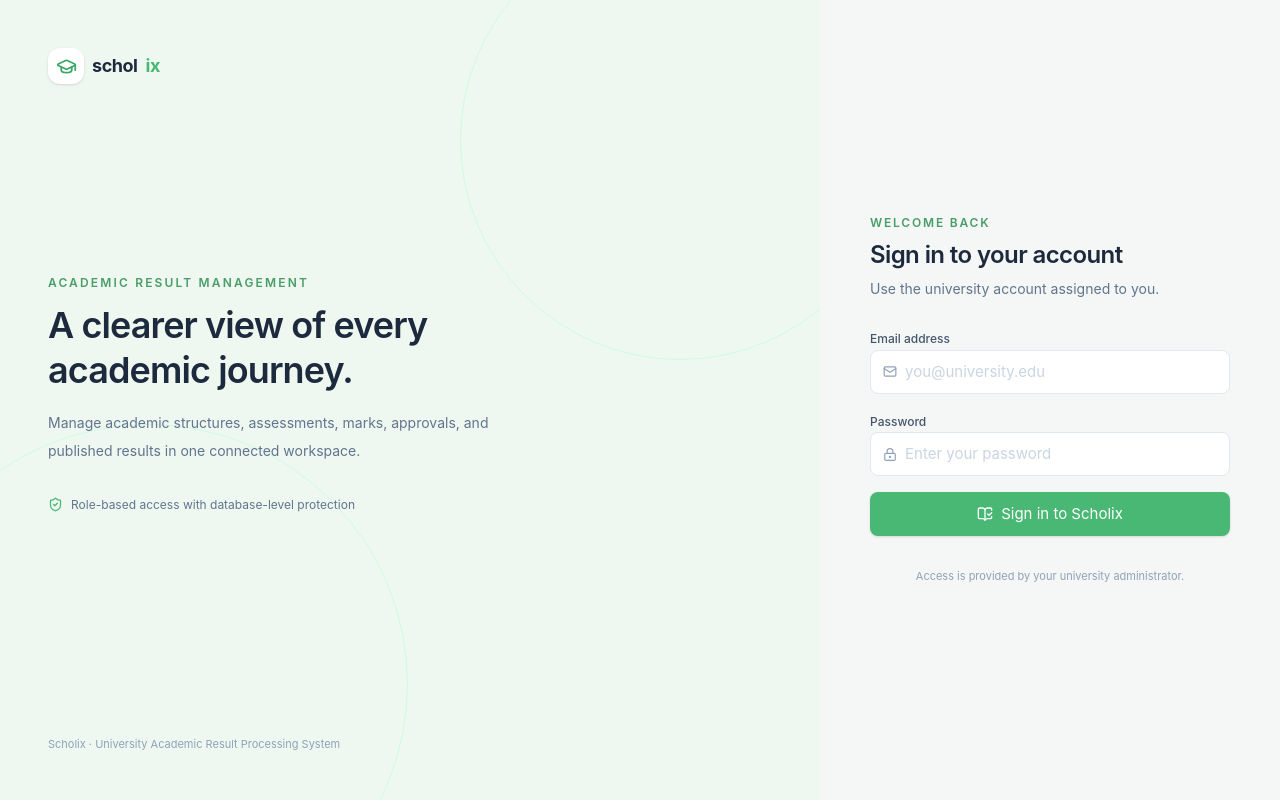
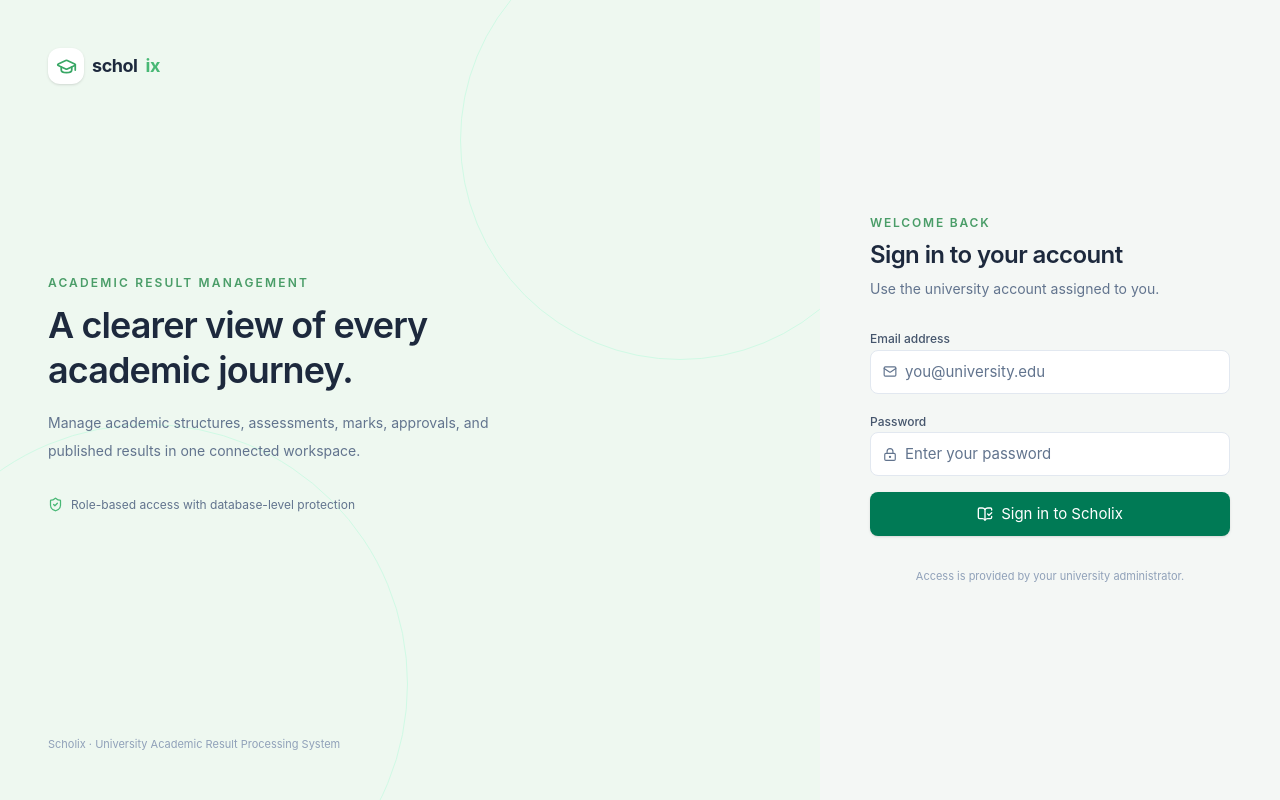
Before and after one commit to onnnoy/scholix-university, a Next.js app: page /login in a window 1280 px wide. Built offline with nearby package versions, Linux system fonts and the light colour scheme.

Commit message:
Improve login form contrast and keyboard focus

```diff
--- a/app/(auth)/login/login-form.tsx
+++ b/app/(auth)/login/login-form.tsx
@@ -13,21 +13,21 @@ export function LoginForm() {
     <form action={action} className="space-y-4">
       <label className="block space-y-1.5">
         <span className="text-xs font-medium text-slate-600">Email address</span>
-        <span className="flex h-11 items-center gap-2 rounded-lg border border-slate-200 bg-white px-3 focus-within:border-emerald-400 focus-within:ring-2 focus-within:ring-emerald-100">
-          <Mail size={15} className="text-slate-400" />
-          <input name="email" type="email" autoComplete="email" required placeholder="you@university.edu" className="w-full bg-transparent text-sm outline-none placeholder:text-slate-300" />
+        <span className="flex h-11 items-center gap-2 rounded-lg border border-slate-200 bg-white px-3 focus-within:border-emerald-700 focus-within:ring-2 focus-within:ring-emerald-200 focus-within:outline focus-within:outline-2 focus-within:outline-offset-2 focus-within:outline-emerald-700">
+          <Mail size={15} aria-hidden="true" className="text-slate-500" />
+          <input name="email" type="email" autoComplete="email" required placeholder="you@university.edu" className="w-full bg-transparent text-sm outline-none placeholder:text-slate-500" />
         </span>
       </label>
       <label className="block space-y-1.5">
         <span className="text-xs font-medium text-slate-600">Password</span>
-        <span className="flex h-11 items-center gap-2 rounded-lg border border-slate-200 bg-white px-3 focus-within:border-emerald-400 focus-within:ring-2 focus-within:ring-emerald-100">
-          <LockKeyhole size={15} className="text-slate-400" />
-          <input name="password" type="password" autoComplete="current-password" required placeholder="Enter your password" className="w-full bg-transparent text-sm outline-none placeholder:text-slate-300" />
+        <span className="flex h-11 items-center gap-2 rounded-lg border border-slate-200 bg-white px-3 focus-within:border-emerald-700 focus-within:ring-2 focus-within:ring-emerald-200 focus-within:outline focus-within:outline-2 focus-within:outline-offset-2 focus-within:outline-emerald-700">
+          <LockKeyhole size={15} aria-hidden="true" className="text-slate-500" />
+          <input name="password" type="password" autoComplete="current-password" required placeholder="Enter your password" className="w-full bg-transparent text-sm outline-none placeholder:text-slate-500" />
         </span>
       </label>
       {state.error ? <p role="alert" className="rounded-lg border border-rose-100 bg-rose-50 px-3 py-2 text-xs text-rose-700">{state.error}</p> : null}
-      <button disabled={pending} className="flex h-11 w-full items-center justify-center gap-2 rounded-lg bg-[#4ab875] text-sm font-semibold text-white shadow-sm transition hover:bg-[#3da868] disabled:cursor-not-allowed disabled:opacity-70">
-        {pending ? <LoaderCircle size={16} className="animate-spin" /> : <BookOpenCheck size={16} />}
+      <button disabled={pending} className="flex h-11 w-full items-center justify-center gap-2 rounded-lg bg-emerald-700 text-sm font-semibold text-white shadow-sm transition hover:bg-emerald-800 disabled:cursor-not-allowed disabled:opacity-70">
+        {pending ? <LoaderCircle size={16} aria-hidden="true" className="animate-spin" /> : <BookOpenCheck size={16} aria-hidden="true" />}
         {pending ? "Signing in…" : "Sign in to Scholix"}
       </button>
     </form>
```
